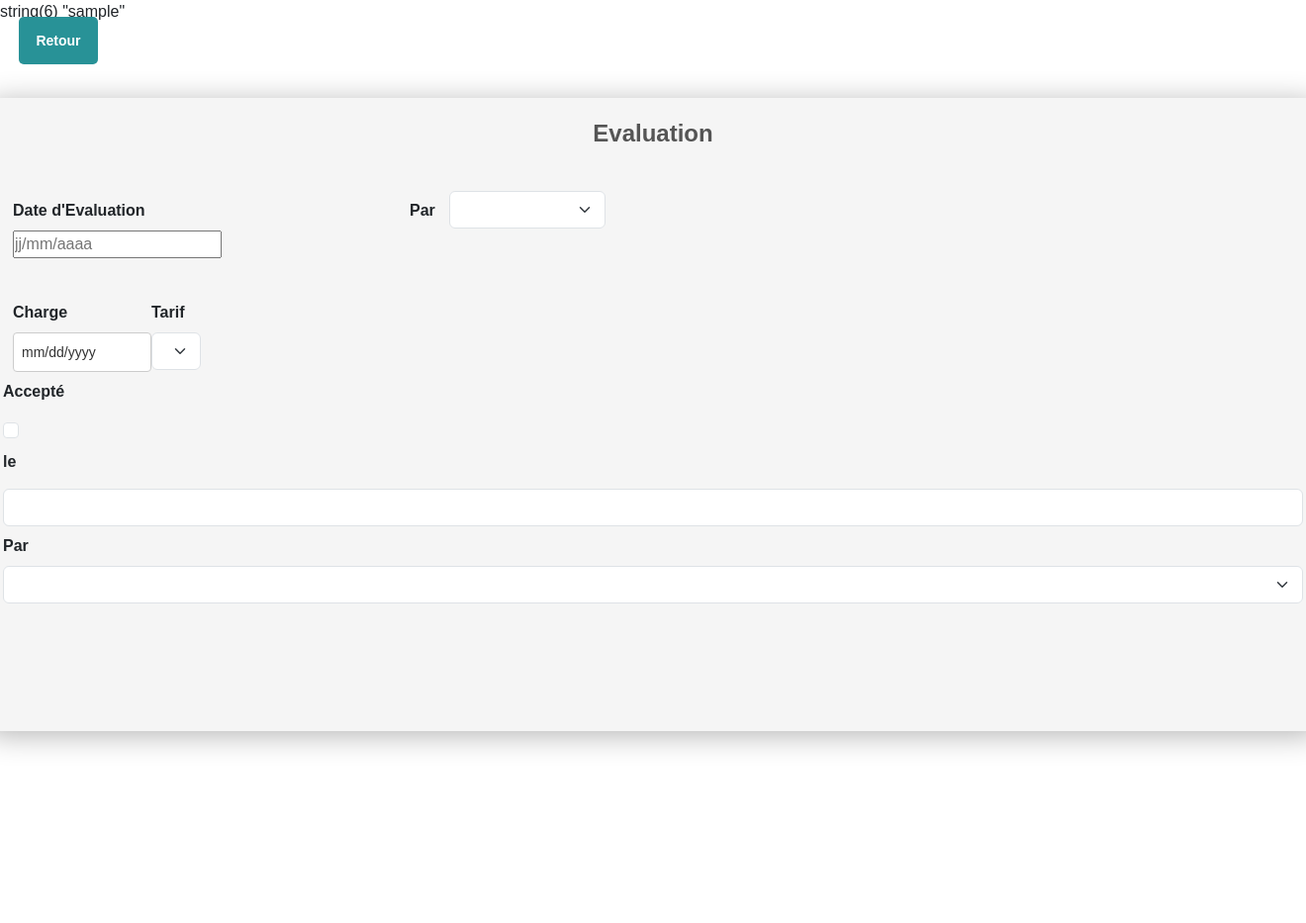
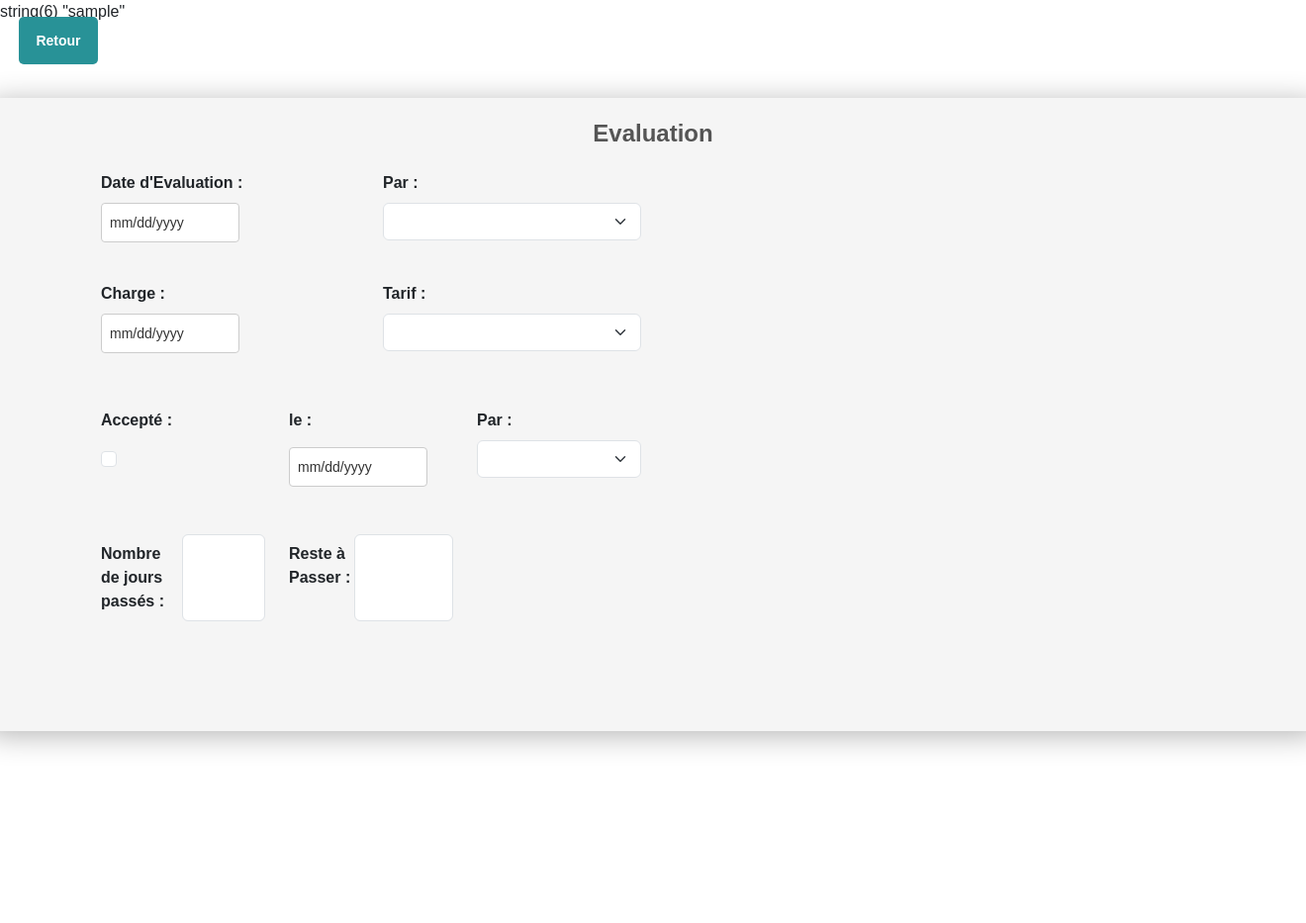
Before and after one commit to HumanM00n/TMAconnect, a PHP site: page /TMAconnect/test-code2.php in a window 1320 px wide. Shown: the whole page at 99% size. Run offline with PHP 8.4, Linux system fonts and the light colour scheme; the visitor is signed in with stand-in values (Sample User, id 1); lists and menus that the app fills with data are empty; some libraries are stand-ins or nearby versions.

Commit message:
UPDATE du développement de la page Evaluation.php

```diff
--- a/test-code2.php
+++ b/test-code2.php
@@ -13,8 +13,8 @@
     <title>TC2 - Eval</title>
 </head>
 
-<?php include('includes/connexion.inc.php') ?>
-<?php include('includes/header.html.inc.php') ?>
+<?php include ('includes/connexion.inc.php') ?>
+<?php include ('includes/header.html.inc.php') ?>
 
 <body>
     <!------------------------------------------
@@ -28,16 +28,20 @@
             <form class="formmodif" name="formmodif" action="" method="POST">
                 <fieldset id="infos">
                     <legend>Evaluation</legend>
-                    <div class="containerRow">
-                        <div class="infosRow">
-                            <div class="infosDateEval">
-                                <label for="libDate" class="form-label">Date d'Evaluation</label>
-                                <input type="text" class="inputEval" id="date" name="inputEval"
+                    <div class="container">
+
+                    <!-----------------------------
+                    |       DateEval / PAR        |
+                    ------------------------------>
+                        <div class="row row-cols-1 row-cols-md-2 row-cols-lg-4 mt-5">
+                            <div class="col">
+                                <label for="libDate" class="form-label">Date d'Evaluation :</label>
+                                <input type="date" class="inputEval" id="inputEval" name="inputEval"
                                     pattern="\d{1,2}/\d{1,2}/\d{4}" placeholder="jj/mm/aaaa">
                             </div>
 
-                            <div class="infosParEval">
-                                <label for="libSelect" class="form-label">Par</label>
+                            <div class="col">
+                                <label for="libSelect" class="form-label">Par :</label>
                                 <select id="selectUtil" name="selectUtil" class="form-select">
                                     <option value=''></option>
                                     <option value=''>GORLIEZ</option>
@@ -45,39 +49,82 @@
                             </div>
                         </div>
 
-                        <div class="containerRow2">
-                            <div class="infosRow2">
-                                <div class="infosDateCharge">
-                                    <label for="libCharge" class="form-label">Charge</label>
+                    <!-----------------------------
+                    |       Charge / Tarif        |
+                    ------------------------------>
+
+                        <div class="row row-cols-1 row-cols-md-2 row-cols-lg-4 mt-4">
+                            <div class="col mt-2">
+                                <label for="libCharge" class="form-label">Charge :</label>
                                 <input type="date" class="inputCharge" id="inputCharge" name="inputCharge"
                                     pattern="\d{1,2}/\d{1,2}/\d{4}" placeholder="">
                             </div>
 
-                                <div class="infosParTarif">
-                                    <label for="libTarif" class="form-label">Tarif</label>
-                                    <select id="selectTarif" name="selectTarif" class="form-select">
-                                        <option value=''></option>
-                                </div></select>
-                            </div>
-                        </div>
-                    </div>
-
-                    <div class="infosRow3">
-
-                        <label for="libAccepte" class="form-check-label">Accepté </label>
-                        <input type="checkbox" class="form-check-input" id="checkAccepte" value="checkAccepte">
-
-                        <label for="accepteLe">le </label>
-                        <input type="text" class="form-control" id="datepicker" name="inputDateLe"
-                            pattern="\d{1,2}/\d{1,2}/\d{4}" placeholder="">
-
-                        <label for="libTarif" class="form-label">Par</label>
+                            <div class="col mt-2">
+                                <label for="libTarif" id="libTarif" class="form-label">Tarif :</label>
                                 <select id="selectTarif" name="selectTarif" class="form-select">
                                     <option value=''></option>
                                 </select>
                             </div>
                         </div>
 
+                    <!--------------------------------
+                    |       AccepteDate / PAR        |
+                    --------------------------------->
+
+                        <div class="row row-cols-1 row-cols-md-3 row-cols-lg-6 mt-5">
+                            <div class="col">
+                                <label for="libAccepte" class="form-check-label">Accepté :</label>
+                                <input type="checkbox" class="form-check-input" id="checkAccepte" value="checkAccepte">
+                            </div>
+
+                            <div class="col" id="accepteLe">
+                                <label for="accepteLe">le :</label>
+                                <input type="date" class="form-control" id="inputDateLe" name="datepicker"
+                                    pattern="\d{1,2}/\d{1,2}/\d{4}" placeholder="">
+                            </div>
+
+                            <div class="col" id="TarifPar">
+                                <label for="libTarifPar" id="libTarifPar" class="form-label">Par :</label>
+                                <select id="selectUtilTarif" name="selectUtilTarif" class="form-select">
+                                    <option value=''></option>
+                                </select>
+                            </div>
+                        </div>
+
+                    <!---------------------------------
+                    |       NbrJoursPassé / RAP        |
+                    ----------------------------------->
+
+                        <div class="row row-cols-1 row-cols-md-3 row-cols-lg-6 d-flex mt-5">
+                            <div class="col d-inline-flex">
+                                <label for="" class="form-label">Nombre de jours passés :</label>
+                                <input type="text" class="form-control" id="NbrJpasse" name="NbrJpasse" value="">
+                            </div>
+
+                            <div class="col d-inline-flex">
+                                <label for="" class="form-label">Reste à Passer : </label>
+                                <input type="text" class="form-control" id="ResteApasser" name="ResteApasser" value="">
+                            </div>
+                        </div>
+
+                    <!-------------------------------------------
+                    |       ImpressionDevis / DétailTâche        |
+                    --------------------------------------------->
+
+                        <!-- <div class="row row-cols-sm-2 row-cols-lg-2 display-flex mt-5"> -->
+                            <!-- <div class="col col-2">
+                                <button type="button" class="btn btn-outline-success" id="btnImpression">Impression
+                                    Devis</button>
+                            </div>
+
+                            <div class="col">
+                                <button type="button" class="btn btn-outline-success" id="btnDetail">Détail de la
+                                    tâche</button>
+                            </div>
+                        </div> -->
+
+                    </div>
                 </fieldset>
             </form>
         </section>
```
Lines whose indentation alone changed are shown as unchanged.
